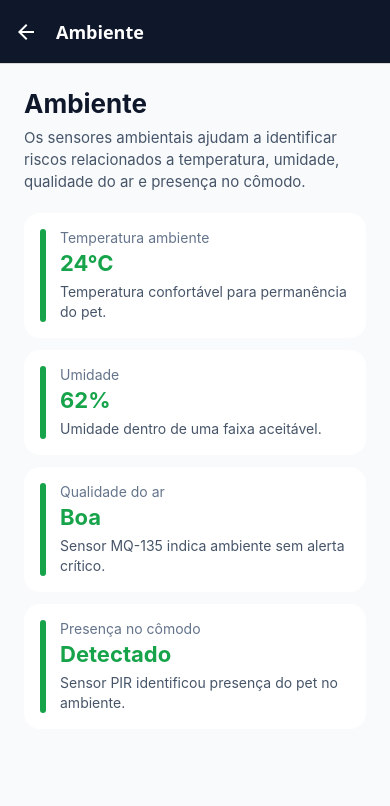
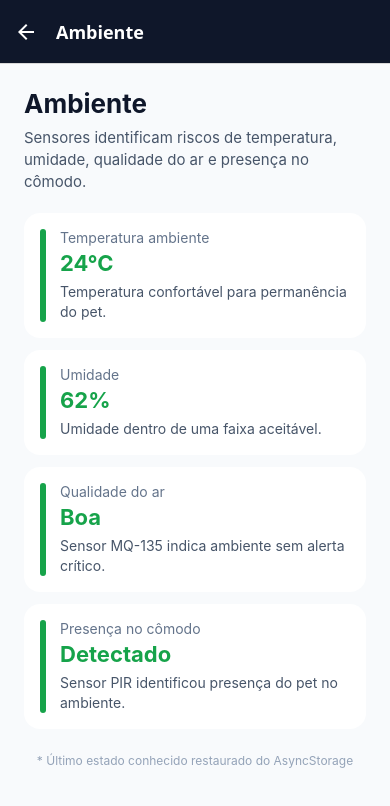
Before and after one commit to PetCare-HUB/Mobile, a React Native app: screen /Environment in a window 390 px wide. Shown: the top 806 px of the page. Built offline with nearby package versions, Linux system fonts and the light colour scheme.

Commit message:
feat: implement sensor display screens with AsyncStorage persistence for Collar, Environment, and Feeder modules

```diff
--- a/src/screens/CollarScreen.tsx
+++ b/src/screens/CollarScreen.tsx
@@ -1,19 +1,38 @@
+import { useCallback, useState } from 'react';
+import { useFocusEffect } from '@react-navigation/native';
 import { ScrollView, StyleSheet, Text } from 'react-native';
 
 import { SensorCard } from '../components/SensorCard';
 import { collarMetrics } from '../data/mockData';
+import { getSensorData, saveSensorData } from '../storage/sensorStorage';
+import type { SensorMetric } from '../types/pet';
 
 export function CollarScreen() {
+  const [metrics, setMetrics] = useState<SensorMetric[]>(collarMetrics);
+
+  useFocusEffect(
+    useCallback(() => {
+      async function carregar() {
+        const saved = await getSensorData('coleira');
+        if (saved && saved.length > 0) {
+          setMetrics(saved);
+        } else {
+          setMetrics(collarMetrics);
+          await saveSensorData('coleira', collarMetrics);
+        }
+      }
+      carregar();
+    }, [])
+  );
+
   return (
     <ScrollView style={styles.container} contentContainerStyle={styles.content}>
       <Text style={styles.title}>Coleira Smart</Text>
-
       <Text style={styles.subtitle}>
         A coleira acompanha atividade física e bateria para apoiar a detecção de
         mudanças no comportamento do pet.
       </Text>
-
-      {collarMetrics.map((metric) => (
+      {metrics.map((metric) => (
         <SensorCard
           key={metric.id}
           title={metric.title}
@@ -22,29 +41,17 @@ export function CollarScreen() {
           status={metric.status}
         />
       ))}
+      <Text style={styles.footerNote}>
+        * Último estado conhecido restaurado do AsyncStorage
+      </Text>
     </ScrollView>
   );
 }
 
 const styles = StyleSheet.create({
-  container: {
-    flex: 1,
-    backgroundColor: '#F8FAFC',
-  },
-  content: {
-    padding: 24,
-    paddingBottom: 40,
-  },
-  title: {
-    fontSize: 26,
-    fontWeight: 'bold',
-    color: '#0F172A',
-    marginBottom: 8,
-  },
-  subtitle: {
-    fontSize: 15,
-    color: '#475569',
-    lineHeight: 22,
-    marginBottom: 20,
-  },
+  container: { flex: 1, backgroundColor: '#F8FAFC' },
+  content: { padding: 24, paddingBottom: 40 },
+  title: { fontSize: 26, fontWeight: 'bold', color: '#0F172A', marginBottom: 8 },
+  subtitle: { fontSize: 15, color: '#475569', lineHeight: 22, marginBottom: 20 },
+  footerNote: { fontSize: 12, color: '#94A3B8', marginTop: 12, textAlign: 'center' },
 });
--- a/src/screens/EnvironmentScreen.tsx
+++ b/src/screens/EnvironmentScreen.tsx
@@ -1,19 +1,38 @@
+import { useCallback, useState } from 'react';
+import { useFocusEffect } from '@react-navigation/native';
 import { ScrollView, StyleSheet, Text } from 'react-native';
 
 import { SensorCard } from '../components/SensorCard';
 import { environmentMetrics } from '../data/mockData';
+import { getSensorData, saveSensorData } from '../storage/sensorStorage';
+import type { SensorMetric } from '../types/pet';
 
 export function EnvironmentScreen() {
+  const [metrics, setMetrics] = useState<SensorMetric[]>(environmentMetrics);
+
+  useFocusEffect(
+    useCallback(() => {
+      async function carregar() {
+        const saved = await getSensorData('ambiente');
+        if (saved && saved.length > 0) {
+          setMetrics(saved);
+        } else {
+          setMetrics(environmentMetrics);
+          await saveSensorData('ambiente', environmentMetrics);
+        }
+      }
+      carregar();
+    }, [])
+  );
+
   return (
     <ScrollView style={styles.container} contentContainerStyle={styles.content}>
       <Text style={styles.title}>Ambiente</Text>
-
       <Text style={styles.subtitle}>
-        Os sensores ambientais ajudam a identificar riscos relacionados a
-        temperatura, umidade, qualidade do ar e presença no cômodo.
+        Sensores identificam riscos de temperatura, umidade, qualidade do ar
+        e presença no cômodo.
       </Text>
-
-      {environmentMetrics.map((metric) => (
+      {metrics.map((metric) => (
         <SensorCard
           key={metric.id}
           title={metric.title}
@@ -22,29 +41,17 @@ export function EnvironmentScreen() {
           status={metric.status}
         />
       ))}
+      <Text style={styles.footerNote}>
+        * Último estado conhecido restaurado do AsyncStorage
+      </Text>
     </ScrollView>
   );
 }
 
 const styles = StyleSheet.create({
-  container: {
-    flex: 1,
-    backgroundColor: '#F8FAFC',
-  },
-  content: {
-    padding: 24,
-    paddingBottom: 40,
-  },
-  title: {
-    fontSize: 26,
-    fontWeight: 'bold',
-    color: '#0F172A',
-    marginBottom: 8,
-  },
-  subtitle: {
-    fontSize: 15,
-    color: '#475569',
-    lineHeight: 22,
-    marginBottom: 20,
-  },
+  container: { flex: 1, backgroundColor: '#F8FAFC' },
+  content: { padding: 24, paddingBottom: 40 },
+  title: { fontSize: 26, fontWeight: 'bold', color: '#0F172A', marginBottom: 8 },
+  subtitle: { fontSize: 15, color: '#475569', lineHeight: 22, marginBottom: 20 },
+  footerNote: { fontSize: 12, color: '#94A3B8', marginTop: 12, textAlign: 'center' },
 });
--- a/src/screens/FeederScreen.tsx
+++ b/src/screens/FeederScreen.tsx
@@ -1,20 +1,40 @@
+import { useCallback, useState } from 'react';
+import { useFocusEffect } from '@react-navigation/native';
 import { ScrollView, StyleSheet, Text } from 'react-native';
 
 import { AlertCard } from '../components/AlertCard';
 import { SensorCard } from '../components/SensorCard';
 import { feederMetrics } from '../data/mockData';
+import { getSensorData, saveSensorData } from '../storage/sensorStorage';
+import type { SensorMetric } from '../types/pet';
 
 export function FeederScreen() {
+  const [metrics, setMetrics] = useState<SensorMetric[]>(feederMetrics);
+
+  useFocusEffect(
+    useCallback(() => {
+      async function carregar() {
+        const saved = await getSensorData('comedouro');
+        if (saved && saved.length > 0) {
+          setMetrics(saved);
+        } else {
+          setMetrics(feederMetrics);
+          await saveSensorData('comedouro', feederMetrics);
+        }
+      }
+      carregar();
+    }, [])
+  );
+
+  const nivelBaixo = metrics.find((m) => m.id === 1)?.status === 'attention';
+
   return (
     <ScrollView style={styles.container} contentContainerStyle={styles.content}>
       <Text style={styles.title}>Comedouro Inteligente</Text>
-
       <Text style={styles.subtitle}>
-        O comedouro monitora nível de ração, consumo diário e horários de
-        refeição.
+        O comedouro monitora nível de ração, consumo diário e horários de refeição.
       </Text>
-
-      {feederMetrics.map((metric) => (
+      {metrics.map((metric) => (
         <SensorCard
           key={metric.id}
           title={metric.title}
@@ -23,35 +43,24 @@ export function FeederScreen() {
           status={metric.status}
         />
       ))}
-
-      <AlertCard
-        title="Reposição recomendada"
-        message="O nível de ração está abaixo do ideal. O tutor deve verificar o reservatório."
-        severity="medium"
-      />
+      {nivelBaixo && (
+        <AlertCard
+          title="Reposição recomendada"
+          message="O nível de ração está abaixo do ideal. O tutor deve verificar o reservatório."
+          severity="medium"
+        />
+      )}
+      <Text style={styles.footerNote}>
+        * Último estado conhecido restaurado do AsyncStorage
+      </Text>
     </ScrollView>
   );
 }
 
 const styles = StyleSheet.create({
-  container: {
-    flex: 1,
-    backgroundColor: '#F8FAFC',
-  },
-  content: {
-    padding: 24,
-    paddingBottom: 40,
-  },
-  title: {
-    fontSize: 26,
-    fontWeight: 'bold',
-    color: '#0F172A',
-    marginBottom: 8,
-  },
-  subtitle: {
-    fontSize: 15,
-    color: '#475569',
-    lineHeight: 22,
-    marginBottom: 20,
-  },
+  container: { flex: 1, backgroundColor: '#F8FAFC' },
+  content: { padding: 24, paddingBottom: 40 },
+  title: { fontSize: 26, fontWeight: 'bold', color: '#0F172A', marginBottom: 8 },
+  subtitle: { fontSize: 15, color: '#475569', lineHeight: 22, marginBottom: 20 },
+  footerNote: { fontSize: 12, color: '#94A3B8', marginTop: 12, textAlign: 'center' },
 });
```
